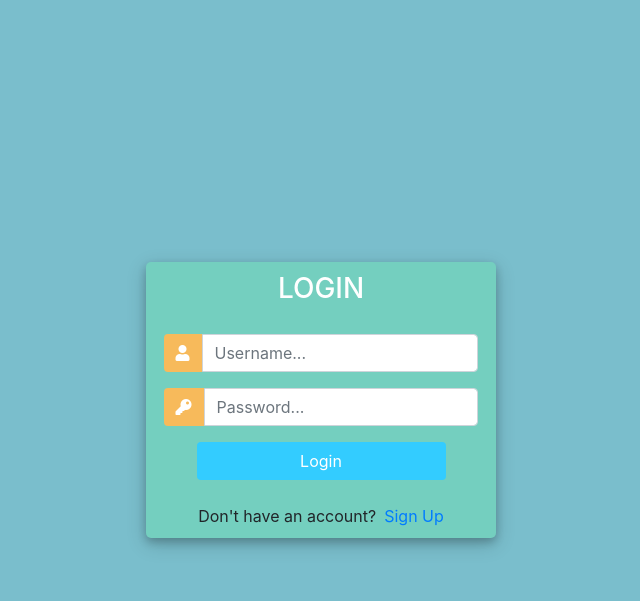
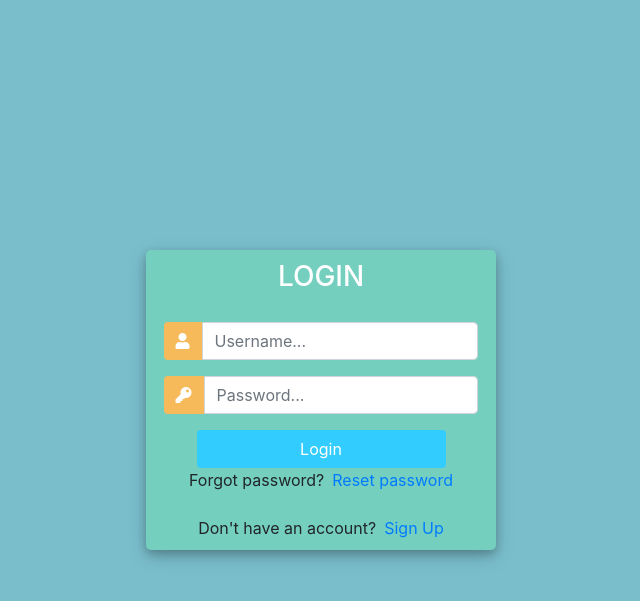
Before and after one commit to DhanrajNectar/19-Forgot-Password-Django101, a Django app: page /login/ in a window 1280 px wide. Shown: the top 601 px of the page, without its empty margins (319-959 px from the left). Run offline with Django 3.2, Linux system fonts and the light colour scheme; some libraries are stand-ins or nearby versions.

Commit message:
Forgot Password

```diff
--- a/django101/accounts/templates/accounts/login.html
+++ b/django101/accounts/templates/accounts/login.html
@@ -3,9 +3,11 @@
 
 <head>
     <title>Login</title>
-	<link rel="stylesheet" href="https://stackpath.bootstrapcdn.com/bootstrap/4.1.3/css/bootstrap.min.css" integrity="sha384-MCw98/SFnGE8fJT3GXwEOngsV7Zt27NXFoaoApmYm81iuXoPkFOJwJ8ERdknLPMO" crossorigin="anonymous">
+    <link rel="stylesheet" href="https://stackpath.bootstrapcdn.com/bootstrap/4.1.3/css/bootstrap.min.css"
+          integrity="sha384-MCw98/SFnGE8fJT3GXwEOngsV7Zt27NXFoaoApmYm81iuXoPkFOJwJ8ERdknLPMO" crossorigin="anonymous">
     <script src="https://ajax.googleapis.com/ajax/libs/jquery/3.3.1/jquery.min.js"></script>
-	<link rel="stylesheet" href="https://use.fontawesome.com/releases/v5.6.1/css/all.css" integrity="sha384-gfdkjb5BdAXd+lj+gudLWI+BXq4IuLW5IT+brZEZsLFm++aCMlF1V92rMkPaX4PP" crossorigin="anonymous">
+    <link rel="stylesheet" href="https://use.fontawesome.com/releases/v5.6.1/css/all.css"
+          integrity="sha384-gfdkjb5BdAXd+lj+gudLWI+BXq4IuLW5IT+brZEZsLFm++aCMlF1V92rMkPaX4PP" crossorigin="anonymous">
 
 
     <style>
@@ -16,6 +18,7 @@
             height: 100%;
             background: #7abecc !important;
         }
+
         .user_card {
             width: 350px;
             margin-top: auto;
@@ -37,7 +40,7 @@
             margin-top: 20px;
         }
 
-		#form-title{
+        #form-title {
             color: #fff;
 
         }
@@ -47,26 +50,30 @@
             background: #33ccff !important;
             color: white !important;
         }
+
         .login_btn:focus {
             box-shadow: none !important;
             outline: 0px !important;
         }
+
         .login_container {
             padding: 0 2rem;
         }
+
         .input-group-text {
             background: #f7ba5b !important;
             color: white !important;
             border: 0 !important;
             border-radius: 0.25rem 0 0 0.25rem !important;
         }
+
         .input_user,
         .input_pass:focus {
             box-shadow: none !important;
             outline: 0px !important;
         }
 
-		#messages{
+        #messages {
             background-color: grey;
             color: #fff;
             padding: 10px;
@@ -100,18 +107,21 @@
                             <span class="input-group-text"><i class="fas fa-key"></i></span>
                         </div>
 
-								<input type="password" name="password" placeholder="Password..." class="form-control" >
+                        <input type="password" name="password" placeholder="Password..." class="form-control">
                     </div>
 
                     <div class="d-flex justify-content-center mt-3 login_container">
                         <input class="btn login_btn" type="submit" value="Login">
+                    </div>
+                    <div class="d-flex justify-content-center links">
+                        Forgot password? <a href="{% url 'reset_password' %}" class="ml-2">Reset password</a>
                     </div>
                 </form>
 
             </div>
 
             {% for message in messages %}
-					<p id="messages">{{message}}</p>
+                <p id="messages">{{ message }}</p>
             {% endfor %}
 
             <div class="mt-4">
--- /dev/null
+++ b/django101/accounts/templates/accounts/password_reset_done.html
@@ -0,0 +1,5 @@
+<h3>Password reset complete</h3>
+
+<p>Your password has been set. You may go ahead and log in now.</p>
+
+<a href="/">Log in</a>
--- /dev/null
+++ b/django101/accounts/templates/accounts/password_reset_sent.html
@@ -0,0 +1,6 @@
+<h3>Password reset sent</h3>
+
+
+<p>We’ve emailed you instructions for setting your password, if an account exists with the email you entered. You should receive them shortly.</p>
+
+<p>If you don’t receive an email, please make sure you’ve entered the address you registered with, and check your spam folder.</p>
--- a/django101/accounts/urls.py
+++ b/django101/accounts/urls.py
@@ -1,5 +1,6 @@
 from django.urls import path
 from . import views
+from django.contrib.auth import views as auth_views
 
 urlpatterns = [
     path('', views.dashboard, name="dashboard"),
@@ -12,5 +13,17 @@ urlpatterns = [
     path('login/', views.loginPage, name='login'),
     path('logout/', views.logoutUser, name='logout'),
     path('user/', views.userPage, name='user-page'),
-    path('account/', views.accountSettings, name='account')
+    path('account/', views.accountSettings, name='account'),
+
+    path('reset_password/', auth_views.PasswordResetView.as_view(template_name="accounts/password_reset.html"),
+         name='reset_password'),
+    path('reset_password_sent/', auth_views.PasswordResetDoneView.as_view(template_name='accounts/password_reset_sent.html'),
+         name='password_reset_done'),
+    path('reset/<uidb64>/<token>', auth_views.PasswordResetConfirmView.as_view(template_name='accounts/password_reset_form.html'),
+         name='password_reset_confirm'),
+    path('reset_password_complete/', auth_views.PasswordResetCompleteView.as_view(template_name='accounts/password_reset_done.html'),
+         name='password_reset_complete')
+
+
+
 ]
```
Also changed, not shown: django101/accounts/templates/accounts/password_reset.html (added, +11 -0 lines), django101/accounts/templates/accounts/password_reset_form.html (added, +11 -0 lines), django101/django101/settings.py (+9 -0 lines), django101/db.sqlite3. Lines whose indentation alone changed are shown as unchanged.
